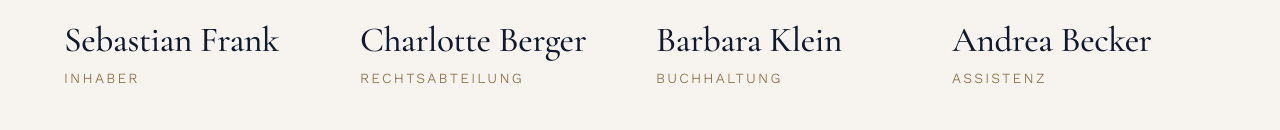
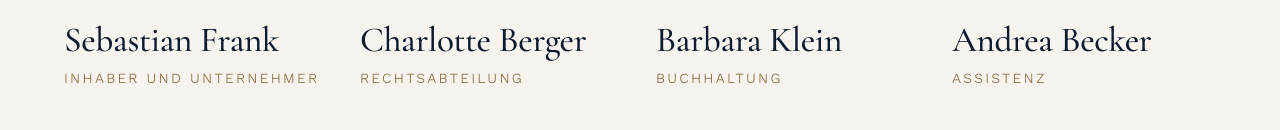
Before and after one commit to skfrank81/Frank-Verm-gensverwaltung, a plain HTML site: page team.html in a window 1280 px wide. Shown: the part 878-1008 px from the top of the page. Drawn offline with Linux system fonts and the light colour scheme.

Commit message:
team.html

```diff
--- a/team.html
+++ b/team.html
@@ -64,7 +64,7 @@
       <article class="person reveal">
         <div class="person__photo person__mono" aria-hidden="true">SF</div>
         <h2>Sebastian Frank</h2>
-        <p>Inhaber</p>
+        <p>Inhaber und Unternehmer</p>
       </article>
       <article class="person reveal">
         <div class="person__photo"><picture><source srcset="charlotte-berger.webp" type="image/webp"><img src="charlotte-berger.jpg" alt="Charlotte Berger, Rechtsabteilung der Frank Vermögensverwaltung" width="600" height="600" loading="lazy" decoding="async"></picture></div>
```
